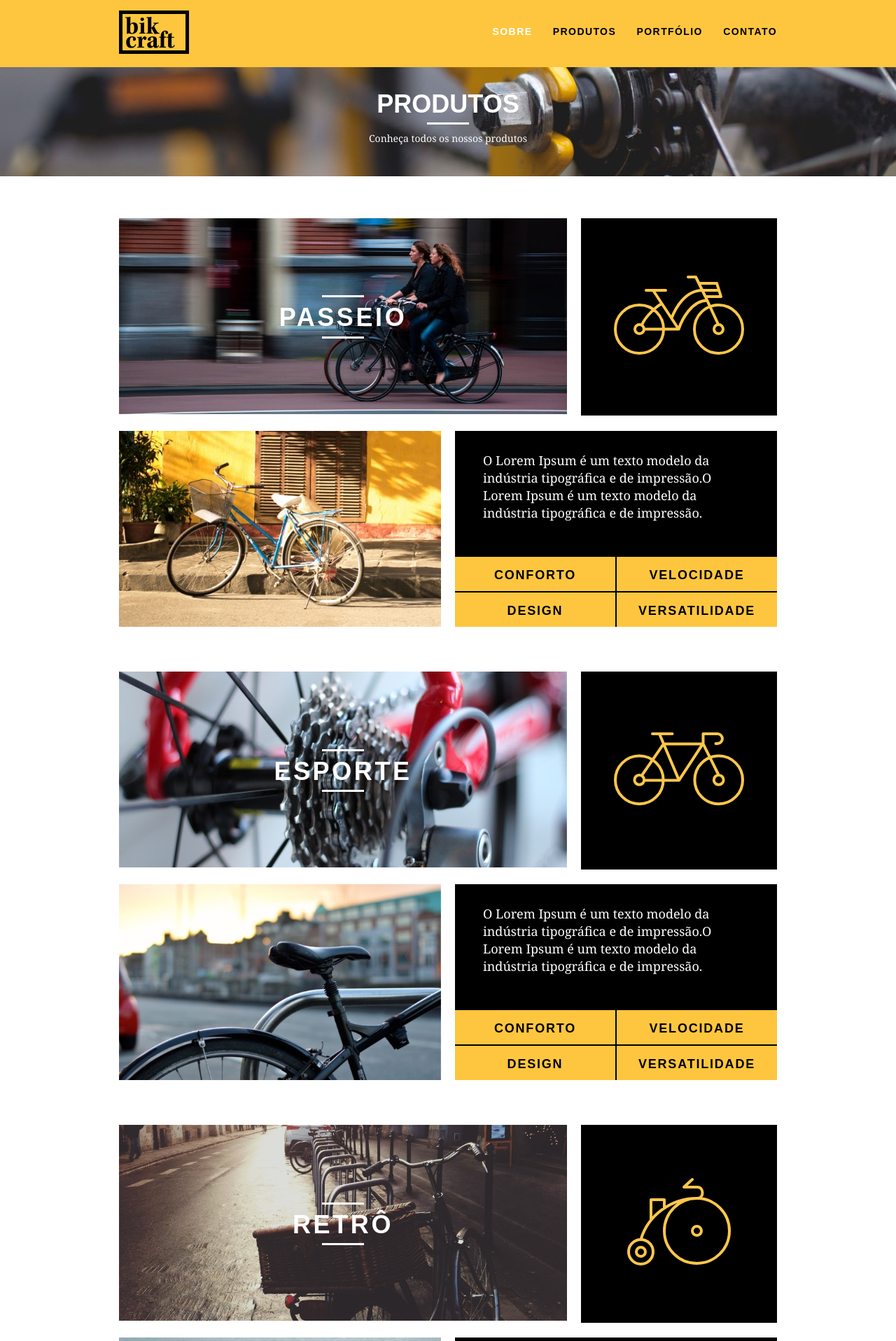
After one commit to vivianequeiroz/bikcraft, a PHP site: page /produtos.html in a window 1280 px wide. The commit adds this page. Shown: the top 1917 px of the page at 70% size. Run offline with PHP 8.4, Linux system fonts and the light colour scheme.

Commit message:
chore: products page 1

```diff
--- /dev/null
+++ b/produtos.html
@@ -0,0 +1,189 @@
+<!DOCTYPE html>
+<html lang="pt-br">
+<head>
+    <meta charset="UTF-8">
+    <title>Bikcraft - Sobre</title>
+    <link rel="stylesheet" href="./web/css/normalize.css">
+    <link rel="stylesheet" href="./web/css/reset.css">
+    <link rel="stylesheet" href="./web/css/grid.css">
+    <link rel="stylesheet" href="./web/css/style.css">
+    <link rel="stylesheet" href="./web/css/produtos.css">
+</head>
+<body>
+    <header class="header">
+        <div class="container">
+          <a href="index.html" class="grid-4">
+            <img src="./web/img/bikcraft.svg" alt="Bikcraft logo em preto">
+          </a>
+
+          <nav class="grid-12 header_menu">
+            <ul>
+              <li><a href="sobre.html" class="menu_ativo">Sobre</a></li>
+              <li><a href="produtos.html">Produtos</a></li>
+              <li><a href="portfolio.html">Portfólio</a></li>
+              <li><a href="contato.html">Contato</a></li>
+            </ul>
+          </nav>
+        </div>
+    </header>
+
+    <!-- PRODUTOS -->
+    <section class="introducao-interna interna_produtos">
+        <div class="container">
+          <h1>Produtos</h1>
+          <p>Conheça todos os nossos produtos</p>
+        </div>
+    </section>
+    <!-- fecha introdução interna -->
+
+
+    <section class="container produtos_item">
+
+        <div class="grid-11">
+          <img src="./web/img/produtos/bikcraft-passeio-1.jpg" alt="Homem e mulher andando de bicleta estilo passeio">
+          <h2>Passeio</h2>
+        </div>
+
+        <div class="grid-5 produtos_icone">
+          <img src="./web/img/produtos/passeio.svg" alt="Ícone amarelo bikcraft passeio">
+        </div>
+
+        <div class="grid-8">
+          <img src="./web/img/produtos/bikcraft-passeio-2.jpg" alt="Bicleta passeio azul em frente a casa amarela">
+        </div>
+
+        <div class="grid-8 produtos_info">
+          <p>O Lorem Ipsum é um texto modelo da indústria
+             tipográfica e de impressão.O Lorem Ipsum é um
+             texto modelo da indústria tipográfica e de impressão.</p>
+          <ul>
+            <li>Conforto</li>
+            <li>Velocidade </li>
+            <li>Design</li>
+            <li>Versatilidade</li>
+          </ul>
+        </div>
+
+    </section>
+   <!-- fecha produtos passeio -->
+
+
+   <section class="container produtos_item">
+
+    <div class="grid-11">
+      <img src="./web/img/produtos/bikcraft-esporte-1.jpg" alt="Imagem de correia de bicleta">
+      <h2>Esporte</h2>
+    </div>
+
+    <div class="grid-5 produtos_icone">
+      <img src="./web/img/produtos/esporte.svg" alt="Ícone amarelo bikcraft esporte">
+    </div>
+
+    <div class="grid-8">
+      <img src="./web/img/produtos/bikcraft-esporte-2.jpg" alt="Bicleta esporte com lago azul ao fundo">
+    </div>
+
+    <div class="grid-8 produtos_info">
+      <p>O Lorem Ipsum é um texto modelo da indústria
+         tipográfica e de impressão.O Lorem Ipsum é um
+         texto modelo da indústria tipográfica e de impressão.</p>
+      <ul>
+        <li>Conforto</li>
+        <li>Velocidade </li>
+        <li>Design</li>
+        <li>Versatilidade</li>
+      </ul>
+    </div>
+
+   </section>
+   <!-- fecha produtos esporte -->
+
+
+   <section class="container produtos_item">
+
+    <div class="grid-11">
+      <img src="./web/img/produtos/bikcraft-retro-1.jpg" alt="Bicicleta com cesto retrô parada em uma rua sem movimento">
+      <h2>Retrô</h2>
+    </div>
+
+    <div class="grid-5 produtos_icone">
+      <img src="./web/img/produtos/retro.svg" alt="Ícone amarelo bikcraft retrô">
+    </div>
+
+    <div class="grid-8">
+      <img src="./web/img/produtos/bikcraft-retro-2.jpg" alt="Duas bicicletas brancas paradas em frente a mar verde">
+    </div>
+
+    <div class="grid-8 produtos_info">
+      <p>O Lorem Ipsum é um texto modelo da indústria
+         tipográfica e de impressão.O Lorem Ipsum é um
+         texto modelo da indústria tipográfica e de impressão.</p>
+      <ul>
+        <li>Conforto</li>
+        <li>Velocidade </li>
+        <li>Design</li>
+        <li>Versatilidade</li>
+      </ul>
+    </div>
+
+   </section>
+   <!-- fecha produtos retrô -->
+
+
+    <section class="quebra">
+        <blockquote class="quote-externo container">
+          <p>“O verdadeiro segredo da felicidade está em ter um genuíno interesse por todos os detalhes da vida cotidiana.”</p>
+          <cite>WILLIAM MORRIS</cite>
+        </blockquote>
+    </section>
+    <!-- fecha quebra -->
+
+
+    <footer>
+        <div class="footer">
+
+          <div class="container">
+
+              <div class="grid-8 footer_historia">
+                <h3>Nossa história</h3>
+                <p>“O verdadeiro segredo da felicidade está em ter um genuíno interesse por
+                   todos os detalhes da vida cotidiana. Interesse por todos os detalhes
+                   da vida cotidiana.”
+                </p>
+              </div>
+
+
+              <div class="grid-4 footer_contato">
+                <h3>Contato</h3>
+                <ul>
+                  <li>- (11) 99999-9999</li>
+                  <li>- contato@bikcraft.com</li>
+                  <li>- São Paulo - SP</li>
+                </ul>
+              </div>
+
+
+              <div class="grid-4 footer_redes">
+                <h3>Redes Sociais</h3>
+                <ul>
+                 <li><a href="http://facebook.com" target="_blank"><img src="./web/img/redes-sociais/facebook.svg" alt=""></a></li>
+                 <li><a href="http://instagram.com" target="_blank"><img src="./web/img/redes-sociais/instagram.svg" alt=""></a></li>
+                 <li><a href="http://twitter.com" target="_blank"><img src="./web/img/redes-sociais/twitter.svg" alt=""></a></li>
+                </ul>
+              </div>
+
+          </div>
+
+          <div class="copy">
+
+            <div class="container">
+              <p class="grid-16">Bikcraft 2020 - Alguns direitos reservados.</p>
+            </div>
+
+          </div>
+
+        </div>
+    </footer>
+    <!-- fecha footer -->
+</body>
+</html>
--- /dev/null
+++ b/web/css/produtos.css
@@ -0,0 +1,72 @@
+.interna_produtos {
+	background: url("../img/bg-produtos.jpg") no-repeat center;
+	background-size: cover;
+}
+
+.produtos_item {
+	padding-top: 60px;
+}
+
+.produtos_item h2 {
+	font-size: 36px;
+	color: #FFF;
+	text-transform: uppercase;
+	letter-spacing: .1em;
+	font-weight: bold;
+	position: relative;
+	top: -180px;
+	text-align: center;
+	margin-bottom: -56px;
+}
+
+.produtos_icone {
+	background: #000;
+	padding: 69px 40px;
+}
+
+.produtos_item h2:after,.produtos_item h2:before {
+	content: "";
+    display: block;
+    width: 60px;
+    height: 3px;
+    background: #FFF;
+    margin: 6px auto 8px auto;
+}
+
+.produtos_icone img {
+	margin-top: 0 auto;
+}
+
+.produtos_info {
+	background: #000;
+}
+
+.produtos_info p {
+	color: #FFF;
+	font-size: 18px;
+	line-height: 25px;
+	padding: 30px 40px;
+	height: 180px;
+}
+
+.produtos_info ul li {
+	background: #FEC63E;
+	text-transform: uppercase;
+	font-size: 18px;
+	line-height: 20px;
+	font-weight: bold;
+	letter-spacing: .1em;
+	float: left;
+	width: 229px;
+	height: 49px;
+	text-align: center;
+	padding-top: 16px;
+}
+
+.produtos_info ul li:nth-child(1), .produtos_info ul li:nth-child(2) {
+	margin-bottom: 2px;
+}
+
+.produtos_info ul li:nth-child(even) {
+	margin-left: 2px;
+}
--- a/web/css/sobre.css
+++ b/web/css/sobre.css
@@ -1,5 +1,6 @@
 .interna_sobre {
 	background: url("../img/bg-sobre.jpg") no-repeat center;
+	background-size: cover;
 }
 
 .missao_sobre {
--- a/web/css/style.css
+++ b/web/css/style.css
@@ -171,7 +171,6 @@ p {
     text-align: center;
     color: #FFF;
     padding-top: 36px;
-    background-size: cover;
 }
 
 .introducao-interna h1 {
```
